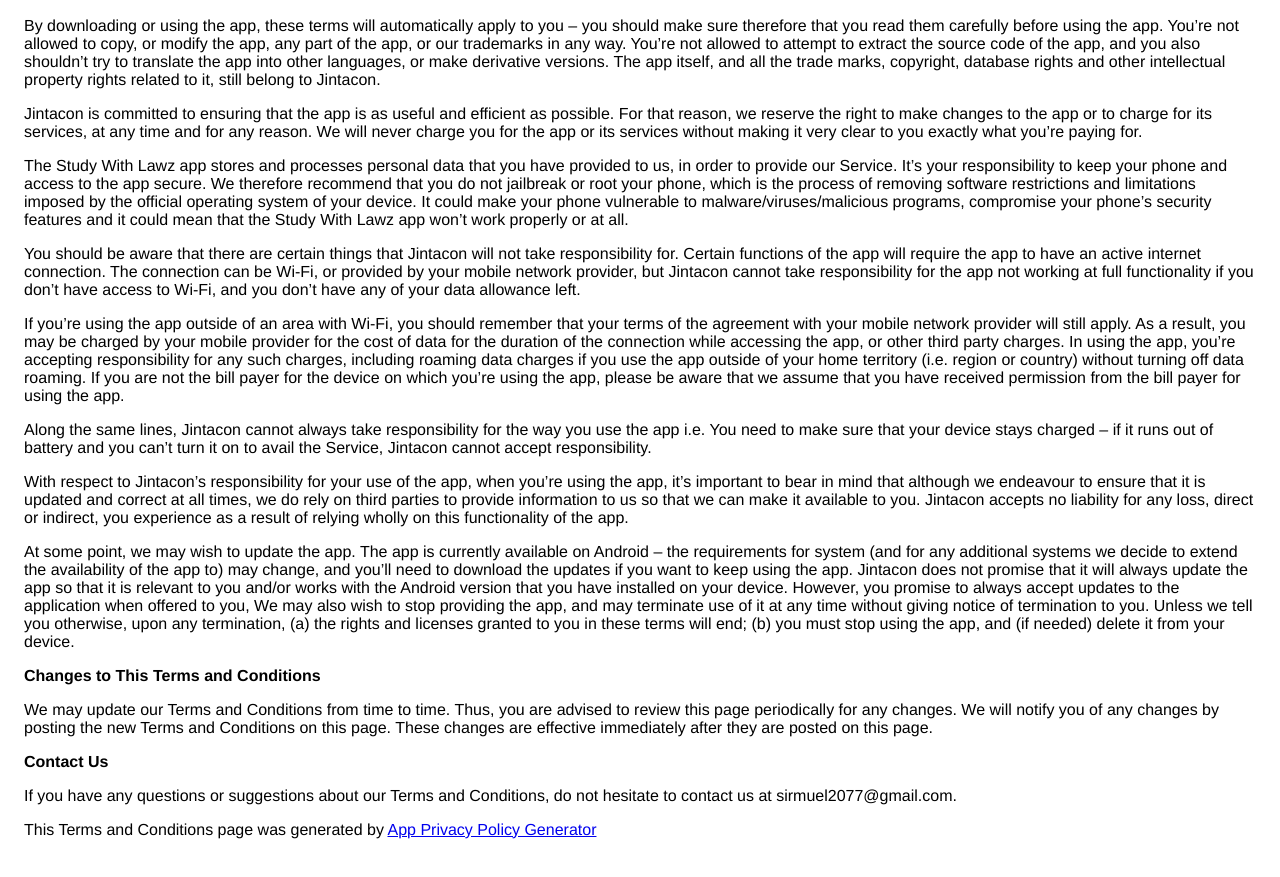
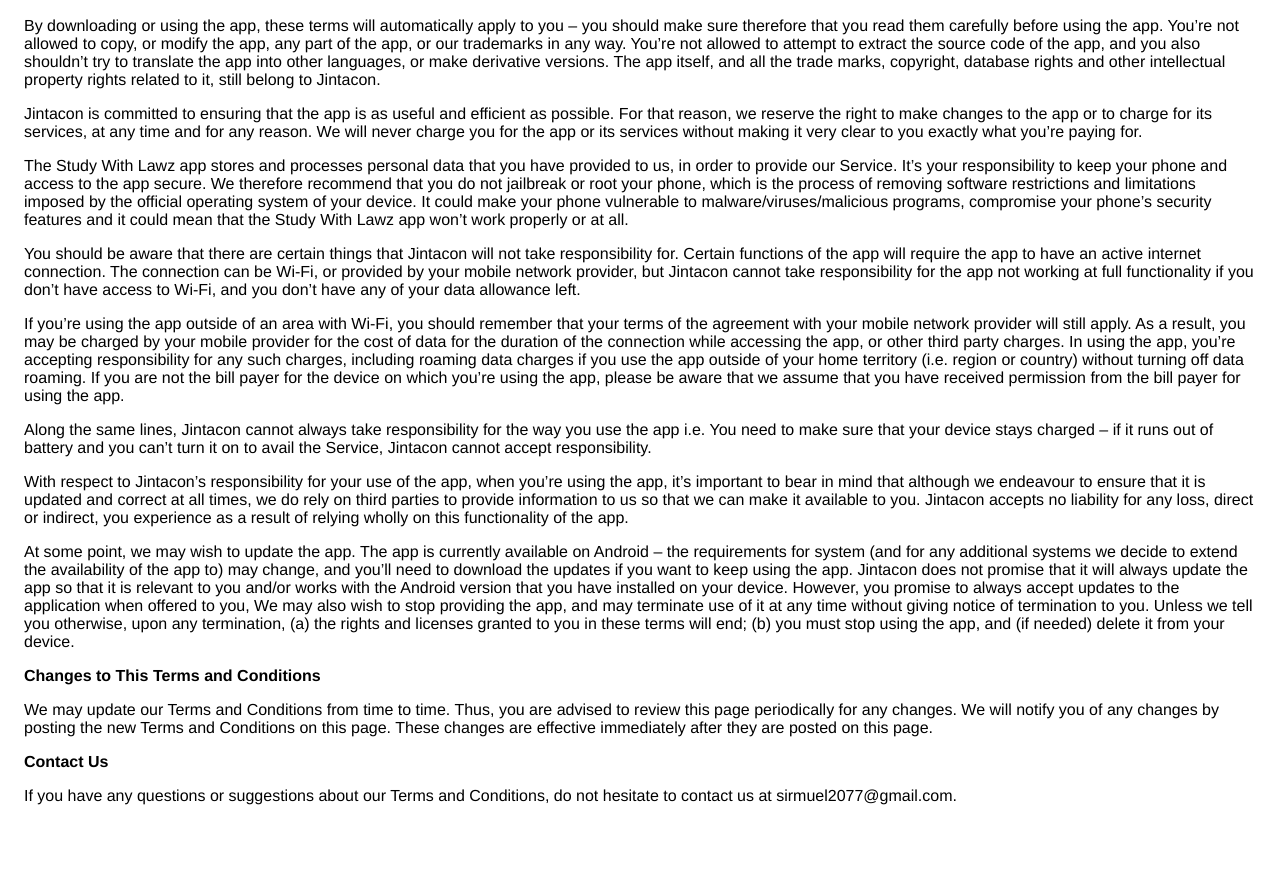
Before and after one commit to studywithlawz/termsandconditions, a plain HTML site: page index.html in a window 1280 px wide. Shown: the part 75-952 px from the top of the page. After the commit the page ends 920 px from the top, so only its background shows below. Drawn offline with Linux system fonts and the light colour scheme.

Commit message:
Update index.html

```diff
--- a/index.html
+++ b/index.html
@@ -107,8 +107,6 @@
                     If you have any questions or suggestions about
                     our Terms and Conditions, do not hesitate to
                     contact us at sirmuel2077@gmail.com.
-                  </p> <p>
-                    This Terms and Conditions page was generated by
-                    <a href="https://app-privacy-policy-generator.firebaseapp.com/" target="_blank">App Privacy Policy Generator</a></p>
+                  </p>
     </body>
     </html>
```
